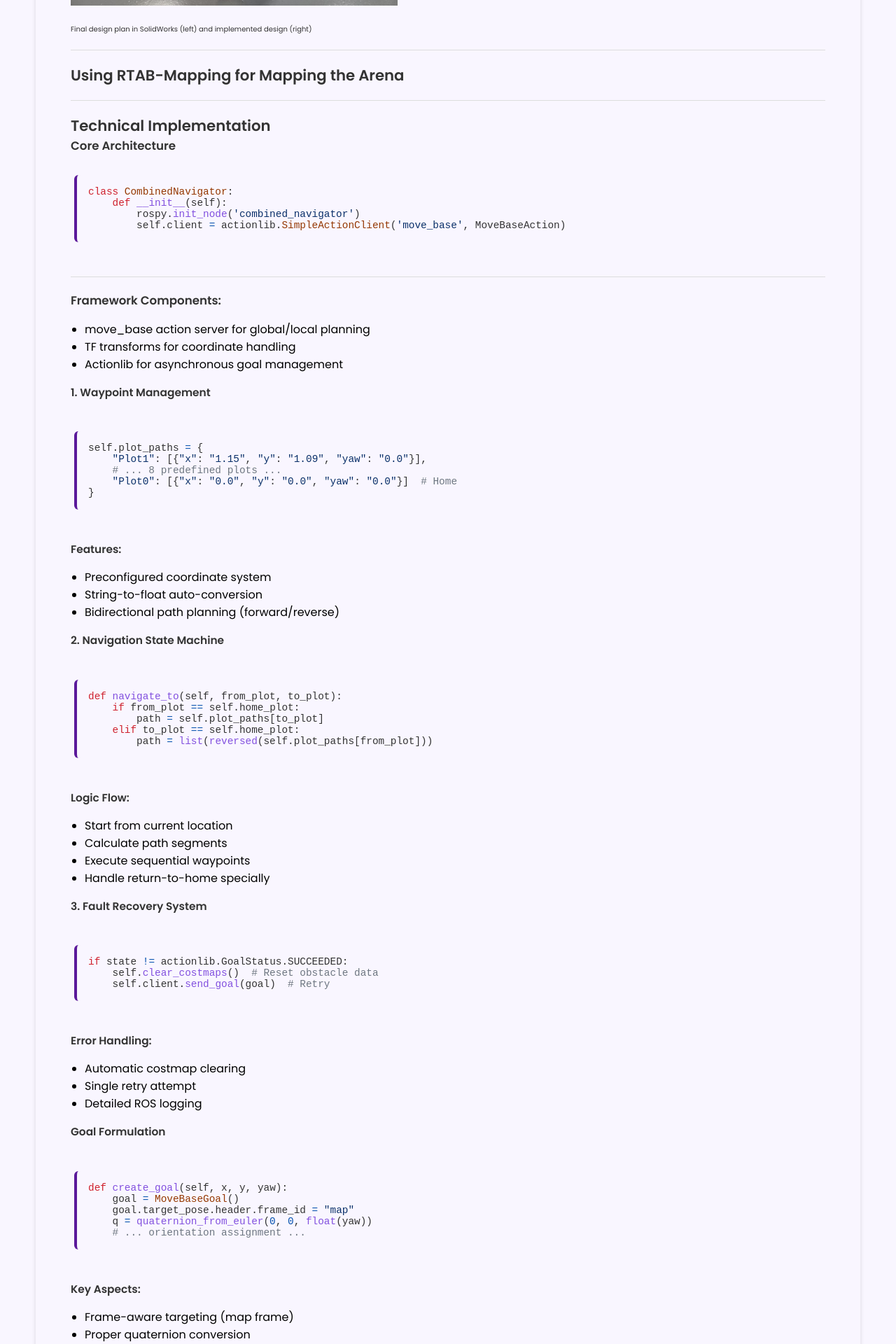
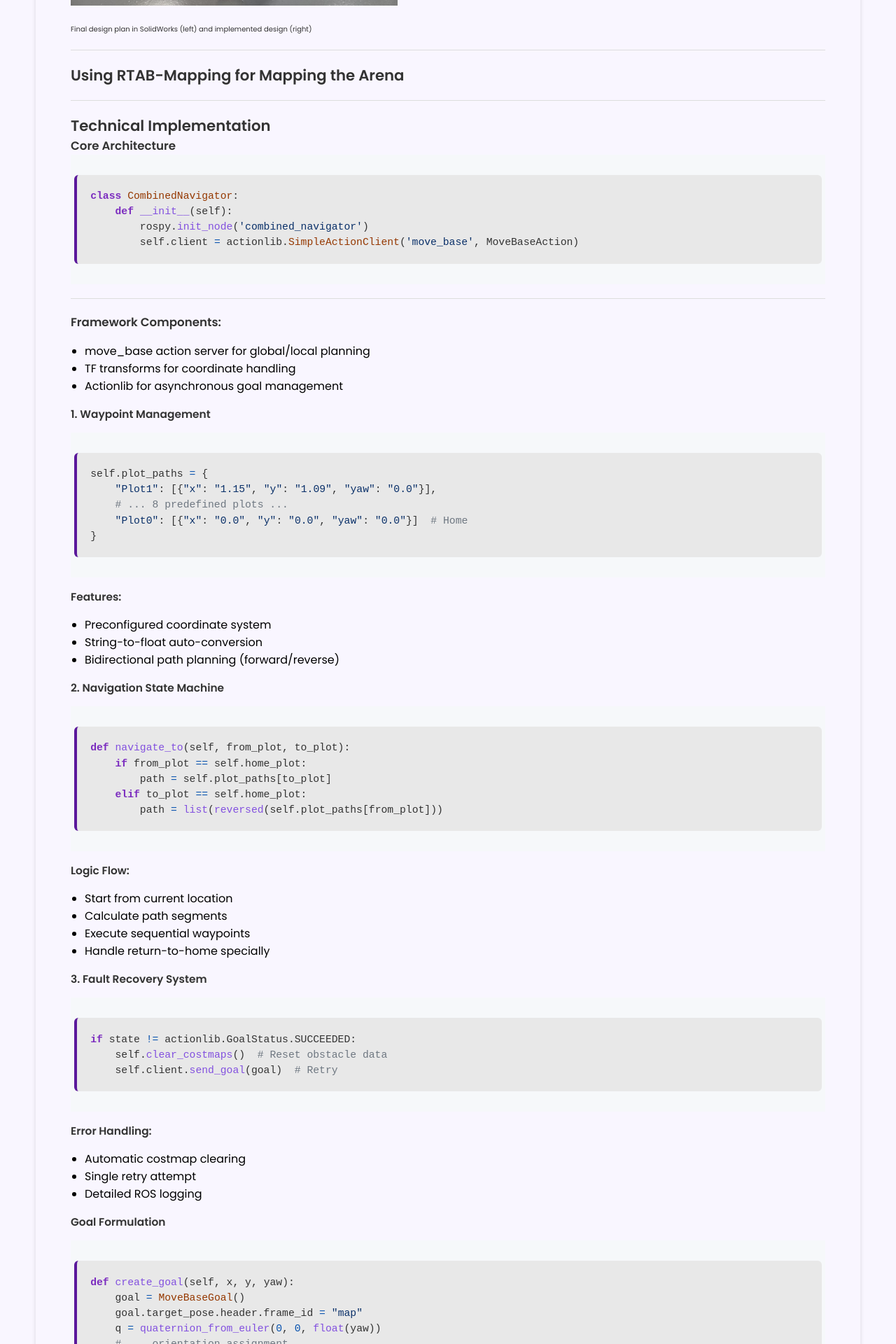
Before and after one commit to Darrshini/darrshini.github.io, a Jekyll site: the page built from _projects/Systems Engineering Project 1/index.md, in a window 1280 px wide. Shown: the part 2569-4489 px from the top of the page at 70% size. Built offline with Jekyll 4.4.1, drawn with Linux system fonts in a browser that asks for light colours.

Commit message:
Update styles.css

```diff
--- a/css/styles.css
+++ b/css/styles.css
@@ -710,24 +710,30 @@ footer p {
 }
 
 /* Code Block Styling */
+/* Enhanced Code Block Styling */
 .post-view .content pre {
-    background-color: #f8f8f8 !important; /* Light grey */
+    background-color: #e8e8e8 !important;  /* Darker grey */
     border-radius: 6px;
-    padding: 1rem;
+    padding: 1.2rem;
     margin: 1.5rem 0;
     overflow-x: auto;
-    border-left: 4px solid var(--highlight-color); /* Purple accent */
+    border-left: 4px solid var(--highlight-color);
+    font-weight: 500;  /* Semi-bold */
 }
 
 .post-view .content code {
-    font-family: 'Courier New', monospace;
-    font-size: 0.9em;
+    font-family: 'Fira Code', 'Courier New', monospace;
+    font-size: 0.92em;
     color: #333;
-    background: transparent !important;
+    font-weight: 500;  /* Semi-bold */
+    line-height: 1.5;
 }
 
-.post-view .content .highlight {
-    background: transparent !important;
+/* Syntax highlighting colors */
+.post-view .content .highlight .kn,  /* keywords */
+.post-view .content .highlight .k {   /* keywords */
+    font-weight: 600;  /* Bold for keywords */
+    color: #7b2cbf;    /* Purple to match theme */
 }
 
 .youtube-container {
```
